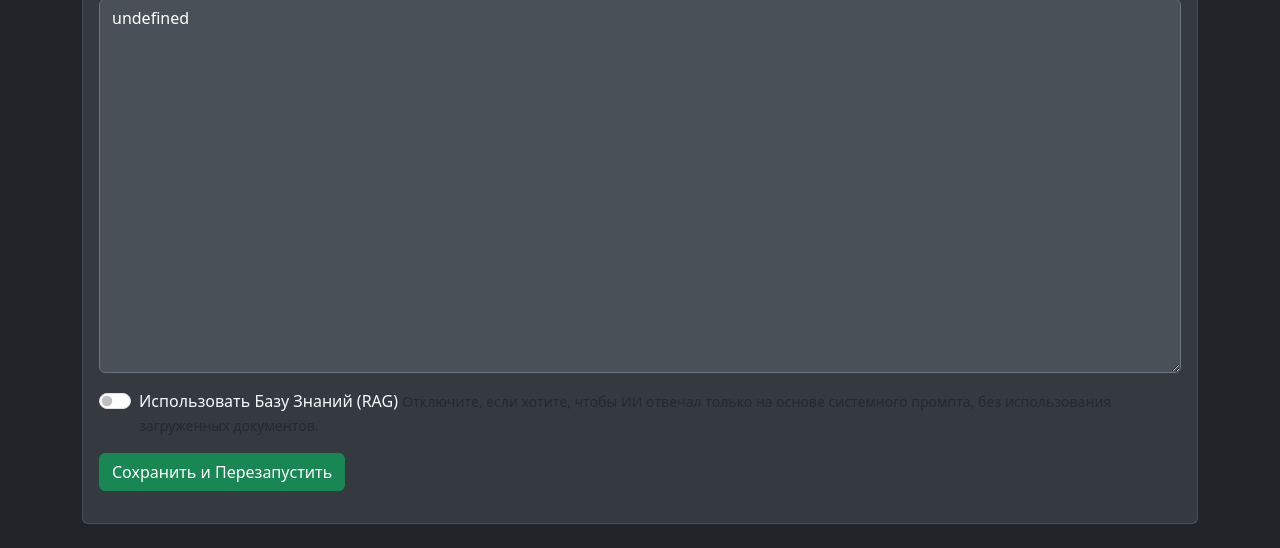
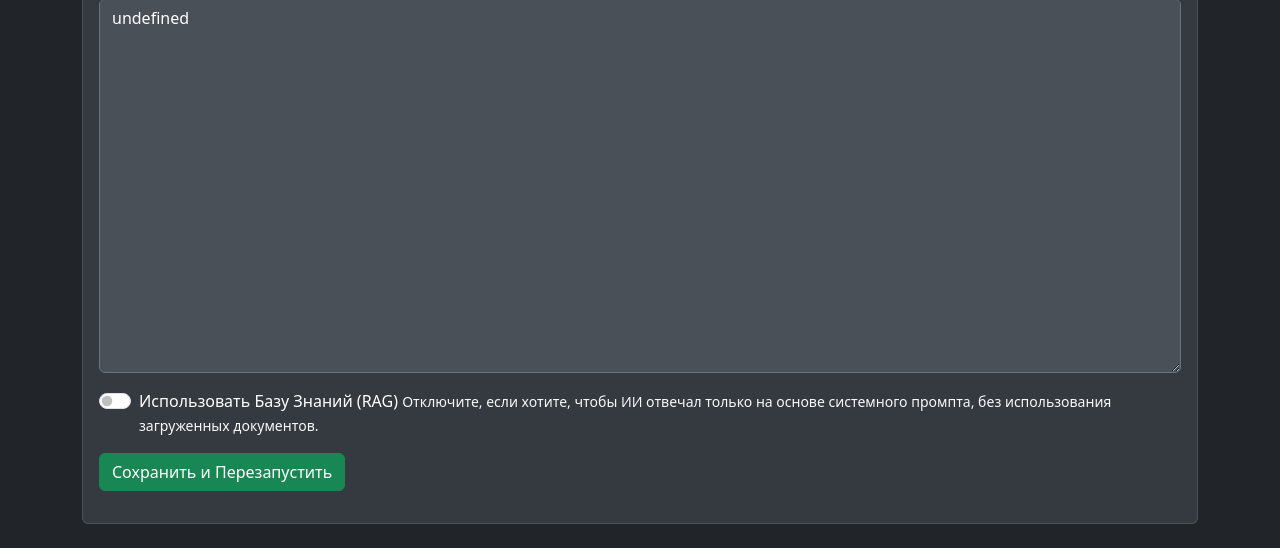
Before and after one commit to felixkrutov/TestServerBitrix, a FastAPI app: template templates/index.html in a window 1280 px wide, after a click on "Настройки". Shown: the part 859-1407 px from the top of the page. Run offline with FastAPI, Linux system fonts and the light colour scheme; the template is opened without the code that fills it, so the values that code supplies are empty; some libraries are stand-ins or nearby versions.

Commit message:
Update index.html

```diff
--- a/templates/index.html
+++ b/templates/index.html
@@ -9,7 +9,8 @@
     <style>
         body { background-color: #212529; color: #fff; }
         .container { max-width: 1140px; }
-        h1, h2, h3, h4, h5, h6, p, label, .card-header, .nav-link { color: #f8f9fa !important; }
+        /* ИЗМЕНЕНО: Теперь все эти элементы будут чисто белыми */
+        h1, h2, h3, h4, h5, h6, p, label, .card-header, .nav-link { color: #fff !important; }
         .card { background-color: #343a40; border-color: #495057; }
         .card-header { background-color: #495057; border-bottom: 1px solid #495057; }
         .form-control, .form-select { background-color: #495057; color: #fff; border-color: #6c757d; }
@@ -120,7 +121,8 @@
                         <div class="form-group mb-3 form-check form-switch">
                             <input type="checkbox" class="form-check-input" id="use_rag_toggle" name="use_rag" value="true">
                             <label class="form-check-label" for="use_rag_toggle">Использовать Базу Знаний (RAG)</label>
-                            <small class="form-text text-muted">Отключите, если хотите, чтобы ИИ отвечал только на основе системного промпта, без использования загруженных документов.</small>
+                            <!-- ИЗМЕНЕНО: Класс text-muted заменен на text-light -->
+                            <small class="form-text text-light">Отключите, если хотите, чтобы ИИ отвечал только на основе системного промпта, без использования загруженных документов.</small>
                         </div>
                         <!-- КОНЕЦ НОВОГО ПЕРЕКЛЮЧАТЕЛЯ -->
 
```
